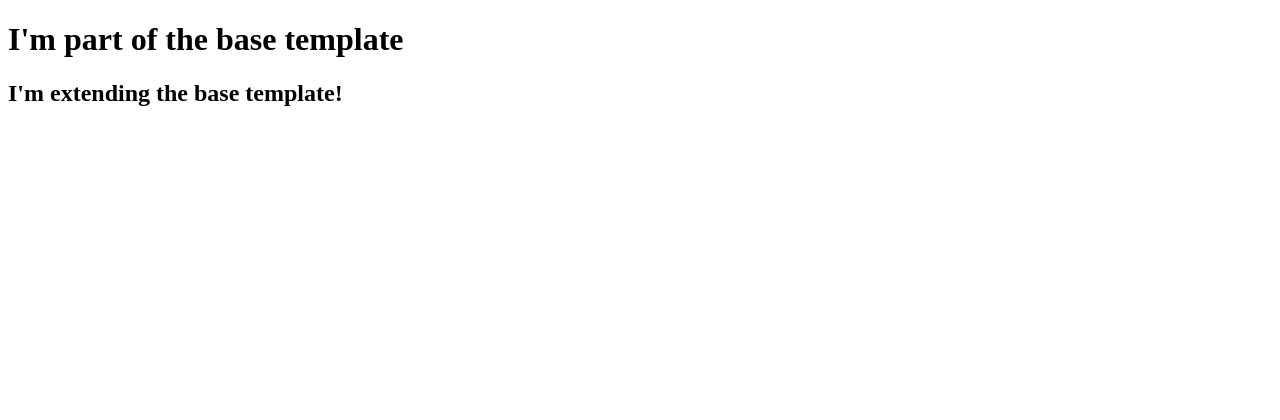
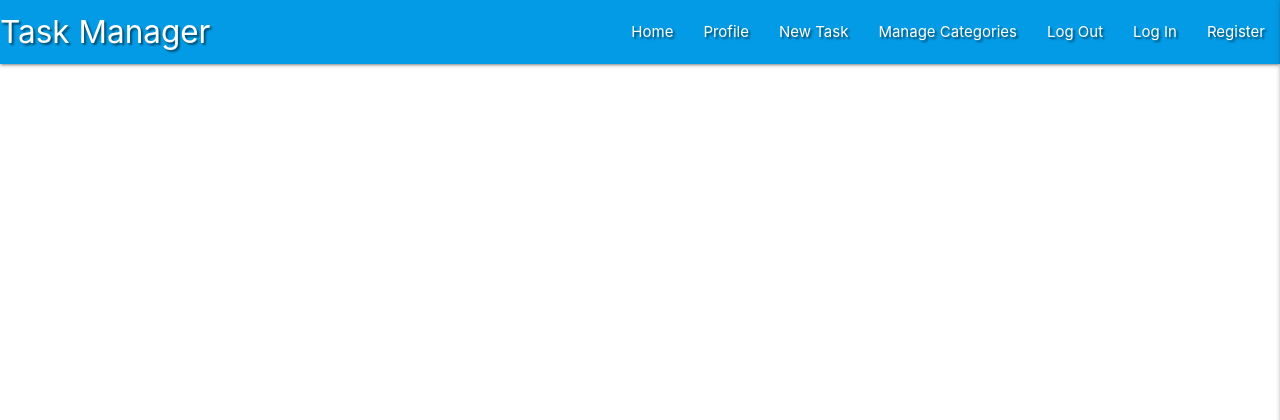
Before and after one commit to gilbs4/flask-task-manager-project, a Flask app: page / in a window 1280 px wide. Shown: the top 420 px of the page. Run offline with Flask 2, Linux system fonts and the light colour scheme; data that the repository does not hold is empty; some libraries are stand-ins or nearby versions.

Commit message:
Add Register template

```diff
--- a/app.py
+++ b/app.py
@@ -4,6 +4,7 @@ from flask import (
     redirect, request, session, url_for)
 from flask_pymongo import PyMongo
 from bson.objectid import ObjectId
+from werkzeug.security import generate_password_hash, check_password_hash
 if os.path.exists("env.py"):
     import env
 
@@ -24,6 +25,11 @@ def get_tasks():
     return render_template("tasks.html", tasks=tasks)
 
 
+@app.route("/register", methods=["GET", "POST"])
+def register():
+    return render_template("register.html")
+
+
 if __name__ == "__main__":
     app.run(host=os.environ.get("IP"),
             port=int(os.environ.get("PORT")),
--- /dev/null
+++ b/static/css/style.css
@@ -0,0 +1,3 @@
+.text-shadow {
+    text-shadow: 2px 2px 2px rgba(0, 0, 0, 0.5);
+}
--- /dev/null
+++ b/static/js/script.js
@@ -0,0 +1,3 @@
+ $(document).ready(function () {
+    $(".sidenav").sidenav({edge: "right"});
+});
--- a/templates/base.html
+++ b/templates/base.html
@@ -3,12 +3,55 @@
 <head>
     <meta charset="UTF-8">
     <meta name="viewport" content="width=device-width, initial-scale=1.0">
+    <link rel="stylesheet" href="https://cdnjs.cloudflare.com/ajax/libs/font-awesome/5.13.1/css/all.min.css"
+        integrity="sha512-xA6Hp6oezhjd6LiLZynuukm80f8BoZ3OpcEYaqKoCV3HKQDrYjDE1Gu8ocxgxoXmwmSzM4iqPvCsOkQNiu41GA==" crossorigin="anonymous" type="text/css">
+    <link rel="stylesheet" href="https://cdnjs.cloudflare.com/ajax/libs/materialize/1.0.0/css/materialize.min.css" type="text/css">
+    <link rel="stylesheet" href="{{ url_for('static', filename='css/style.css') }}" type="text/css">
+    {% block styles %}
+    {% endblock %}
     <title>Task Manager</title>
 </head>
 <body>
 
-    <h1>I'm part of the base template</h1>
+	<header>
+        <!-- top navbar -->
+		<nav class="nav-extended text-shadow light-blue darken-1">
+			<div class="nav-wrapper">
+				<a href="{{ url_for('get_tasks') }}" class="brand-logo">Task Manager</a>
+				<a href="#" data-target="mobile-demo" class="sidenav-trigger right"><i class="fas fa-bars"></i></a>
+				<ul class="right hide-on-med-and-down">
+					<li><a href="{{ url_for('get_tasks') }}">Home</a></li>
+					<li><a href="#">Profile</a></li>
+					<li><a href="#">New Task</a></li>
+					<li><a href="#">Manage Categories</a></li>
+					<li><a href="#">Log Out</a></li>
+					<li><a href="#">Log In</a></li>
+					<li><a href="{{ url_for('register') }}">Register</a></li>
+				</ul>
+			</div>
+		</nav>
+
+        <!-- mobile sidenav -->
+		<ul class="sidenav" id="mobile-demo">
+            <li><h4 class="center-align light-blue-text text-darken 4">Task Manager</h4></li>
+            <li><a href="{{ url_for('get_tasks') }}">Home</a></li>
+            <li><a href="#">Profile</a></li>
+            <li><a href="#">New Task</a></li>
+            <li><a href="#">Manage Categories</a></li>
+            <li><a href="#">Log Out</a></li>
+            <li><a href="#">Log In</a></li>
+            <li><a href="{{ url_for('register') }}">Register</a></li>
+		</ul>
+	</header>
+
     {% block content %}
+    {% endblock %}
+
+    <script src="https://code.jquery.com/jquery-3.5.1.min.js"
+        integrity="sha256-9/aliU8dGd2tb6OSsuzixeV4y/faTqgFtohetphbbj0=" crossorigin="anonymous"></script>
+    <script src="https://cdnjs.cloudflare.com/ajax/libs/materialize/1.0.0/js/materialize.min.js"></script>
+    <script src="{{ url_for('static', filename='js/script.js') }}"></script>
+    {% block scripts %}
     {% endblock %}
 </body>
 </html>
--- a/templates/tasks.html
+++ b/templates/tasks.html
@@ -1,7 +1,7 @@
 {% extends "base.html" %}
 {% block content %}
 
-    <h2>I'm extending the base template!</h2>
+
 
     {% for task in tasks %}
         {{ task.task_name }}<br>
```
Also changed, not shown: templates/register.html (added, +35 -0 lines).
